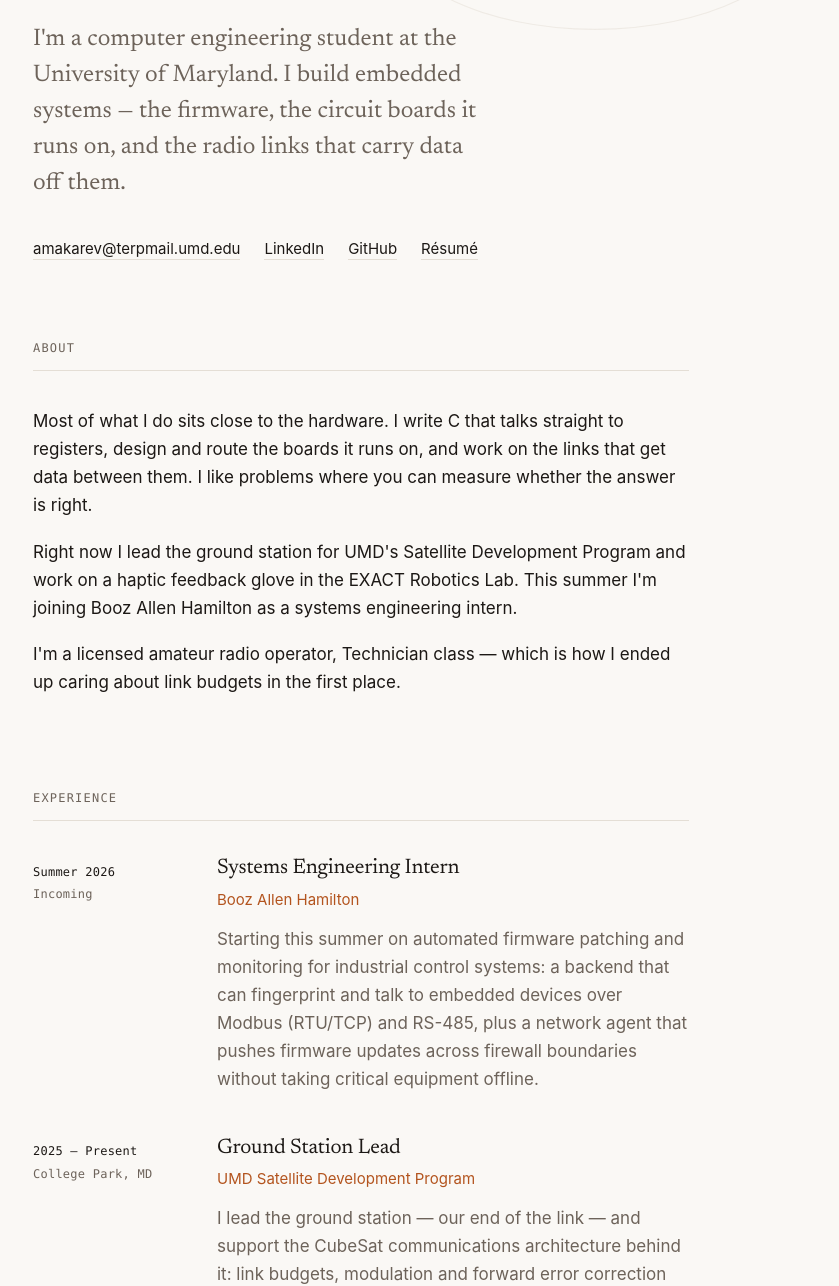
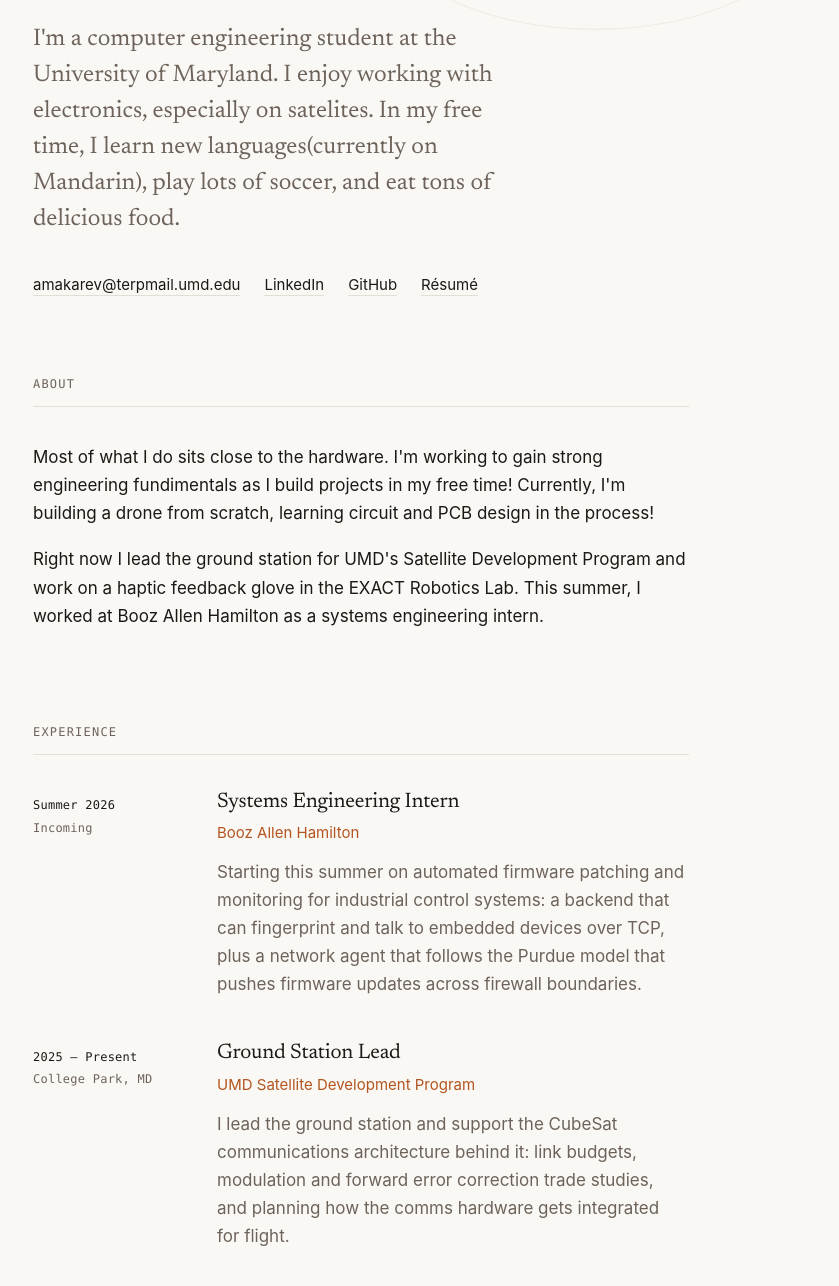
Before and after one commit to andrewm24/Personal-Website, a website built with Vite: page index.html in a window 1280 px wide. Shown: the part 315-1601 px from the top of the page, without its empty margins (279-1118 px from the left). Built offline with nearby package versions, Linux system fonts and the light colour scheme.

Commit message:
Update index.html

```diff
--- a/index.html
+++ b/index.html
@@ -63,9 +63,7 @@
           <p class="kicker">College Park, Maryland</p>
           <h1>Andrew&nbsp;Makarevich</h1>
           <p class="lede">
-            I'm a computer engineering student at the University of Maryland. I build embedded
-            systems — the firmware, the circuit boards it runs on, and the radio links that carry
-            data off them.
+            I'm a computer engineering student at the University of Maryland. I enjoy working with electronics, especially on satelites. In my free time, I learn new languages(currently on Mandarin), play lots of soccer, and eat tons of delicious food.
           </p>
           <ul class="hero__links">
             <li><a href="mailto:amakarev@terpmail.umd.edu">amakarev@terpmail.umd.edu</a></li>
@@ -78,7 +76,7 @@
               <a href="https://github.com/andrewm24" rel="noreferrer noopener" target="_blank">GitHub</a>
             </li>
             <li>
-              <a href="assets/Andrew_Makarevich_Resume.pdf" rel="noreferrer noopener" target="_blank">Résumé</a>
+              <a href="assets/Andrew Makarevich Resume.pdf" rel="noreferrer noopener" target="_blank">Résumé</a>
             </li>
           </ul>
         </div>
@@ -88,18 +86,12 @@
         <h2 class="section__title">About</h2>
         <div class="prose">
           <p>
-            Most of what I do sits close to the hardware. I write C that talks straight to registers,
-            design and route the boards it runs on, and work on the links that get data between them.
-            I like problems where you can measure whether the answer is right.
+            Most of what I do sits close to the hardware. I'm working to gain strong engineering fundimentals as I build projects in my free time! Currently, I'm building a drone from scratch, learning circuit and PCB design in the process!
           </p>
           <p>
             Right now I lead the ground station for UMD's Satellite Development Program and work on a
-            haptic feedback glove in the EXACT Robotics Lab. This summer I'm joining Booz Allen
+            haptic feedback glove in the EXACT Robotics Lab. This summer, I worked at Booz Allen
             Hamilton as a systems engineering intern.
-          </p>
-          <p>
-            I'm a licensed amateur radio operator, Technician class — which is how I ended up caring
-            about link budgets in the first place.
           </p>
         </div>
       </section>
@@ -118,8 +110,8 @@
               <p>
                 Starting this summer on automated firmware patching and monitoring for industrial
                 control systems: a backend that can fingerprint and talk to embedded devices over
-                Modbus (RTU/TCP) and RS-485, plus a network agent that pushes firmware updates across
-                firewall boundaries without taking critical equipment offline.
+                TCP, plus a network agent that follows the Purdue model that pushes firmware updates across
+                firewall boundaries.
               </p>
             </div>
           </li>
@@ -133,7 +125,7 @@
               <h3>Ground Station Lead</h3>
               <p class="entry__org">UMD Satellite Development Program</p>
               <p>
-                I lead the ground station — our end of the link — and support the CubeSat
+                I lead the ground station and support the CubeSat
                 communications architecture behind it: link budgets, modulation and forward error
                 correction trade studies, and planning how the comms hardware gets integrated for
                 flight.
@@ -181,8 +173,7 @@
               <h3>Visiting Researcher</h3>
               <p class="entry__org">Johns Hopkins University</p>
               <p>
-                Annotated cranial surgery datasets and worked with 3D models for an AR medical
-                visualization project.
+                Annotated cranial surgery datasets for deep learning models. Empowered the future of autonomous surgery!
               </p>
             </div>
           </li>
@@ -300,7 +291,7 @@
           </li>
           <li>
             <span class="contact-list__label">Résumé</span>
-            <a href="assets/Andrew_Makarevich_Resume.pdf" rel="noreferrer noopener" target="_blank">PDF</a>
+            <a href="assets/Andrew Makarevich Resume.pdf" rel="noreferrer noopener" target="_blank">PDF</a>
           </li>
         </ul>
       </section>
```
